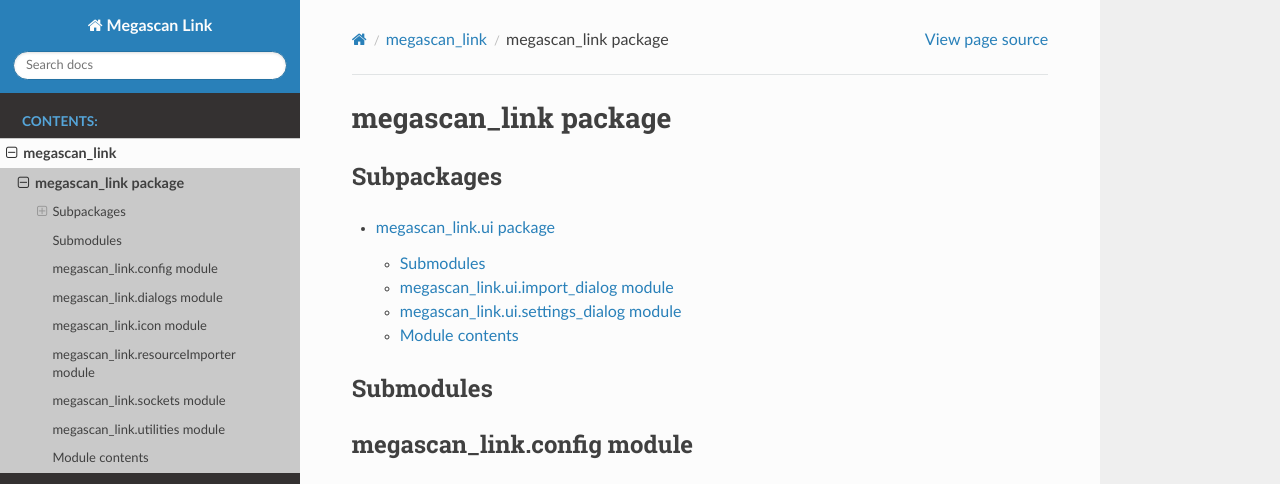
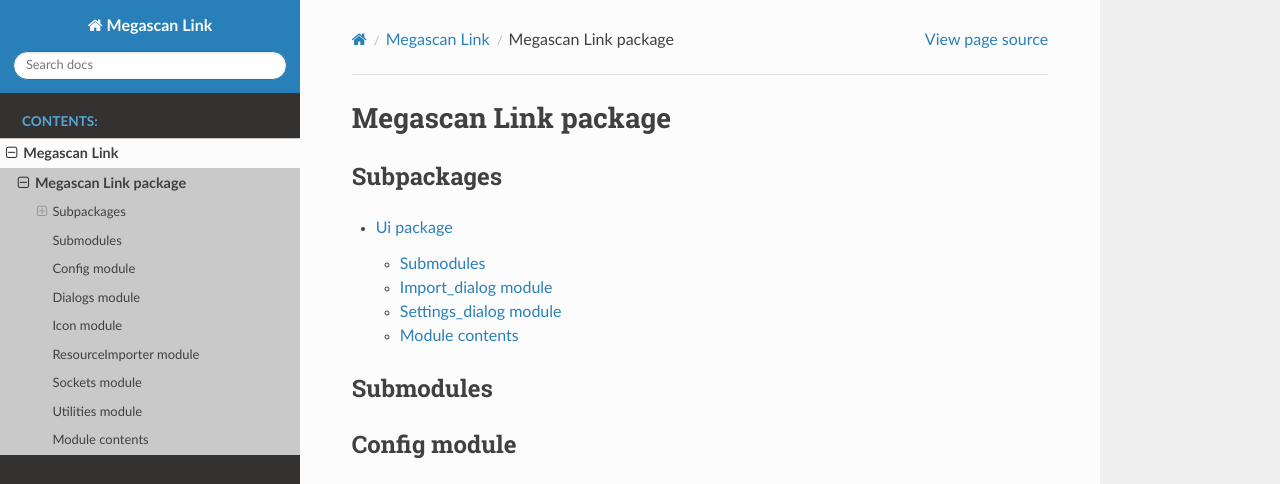
Before and after one commit to Raider-Arts/megascan-link, a Sphinx documentation site: the page built from doc/megascan_link.rst, in a window 1280 px wide and 1400 px high. Shown: the top 484 px of the window. Built offline with Sphinx 7.4.7 and the Read the Docs theme 2.0.0, drawn with Linux system fonts in a browser that asks for light colours; some of the changed text lies outside the part shown; grey boxes are pictures that could not be loaded.

Commit message:
Rename modules names in doc

```diff
--- a/doc/megascan_link.rst
+++ b/doc/megascan_link.rst
@@ -1,4 +1,4 @@
-megascan\_link package
+Megascan Link package
 ======================
 
 Subpackages
@@ -12,7 +12,7 @@
 Submodules
 ----------
 
-megascan\_link.config module
+Config module
 ----------------------------
 
 .. automodule:: megascan_link.config
@@ -20,7 +20,7 @@
    :undoc-members:
    :show-inheritance:
 
-megascan\_link.dialogs module
+Dialogs module
 -----------------------------
 
 .. automodule:: megascan_link.dialogs
@@ -28,7 +28,7 @@
    :undoc-members:
    :show-inheritance:
 
-megascan\_link.icon module
+Icon module
 --------------------------
 
 .. automodule:: megascan_link.icon
@@ -36,7 +36,7 @@
    :undoc-members:
    :show-inheritance:
 
-megascan\_link.resourceImporter module
+ResourceImporter module
 --------------------------------------
 
 .. automodule:: megascan_link.resourceImporter
@@ -44,7 +44,7 @@
    :undoc-members:
    :show-inheritance:
 
-megascan\_link.sockets module
+Sockets module
 -----------------------------
 
 .. automodule:: megascan_link.sockets
@@ -52,7 +52,7 @@
    :undoc-members:
    :show-inheritance:
 
-megascan\_link.utilities module
+Utilities module
 -------------------------------
 
 .. automodule:: megascan_link.utilities
--- a/doc/megascan_link.ui.rst
+++ b/doc/megascan_link.ui.rst
@@ -1,10 +1,10 @@
-megascan\_link.ui package
+Ui package
 =========================
 
 Submodules
 ----------
 
-megascan\_link.ui.import\_dialog module
+Import\_dialog module
 ---------------------------------------
 
 .. automodule:: megascan_link.ui.import_dialog
@@ -12,7 +12,7 @@
    :undoc-members:
    :show-inheritance:
 
-megascan\_link.ui.settings\_dialog module
+Settings\_dialog module
 -----------------------------------------
 
 .. automodule:: megascan_link.ui.settings_dialog
--- a/doc/modules.rst
+++ b/doc/modules.rst
@@ -1,4 +1,4 @@
-megascan_link
+Megascan Link
 =============
 
 .. toctree::
```
